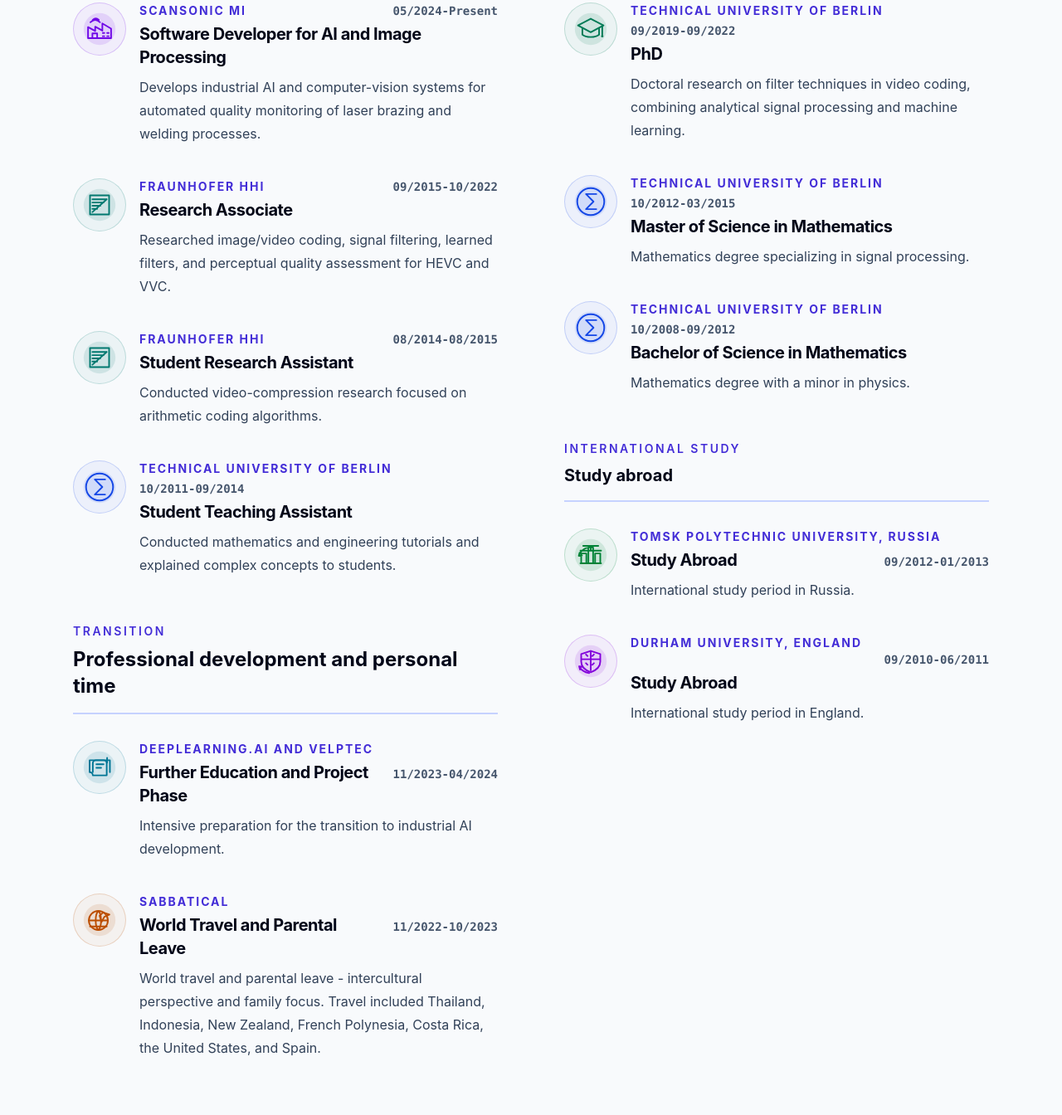
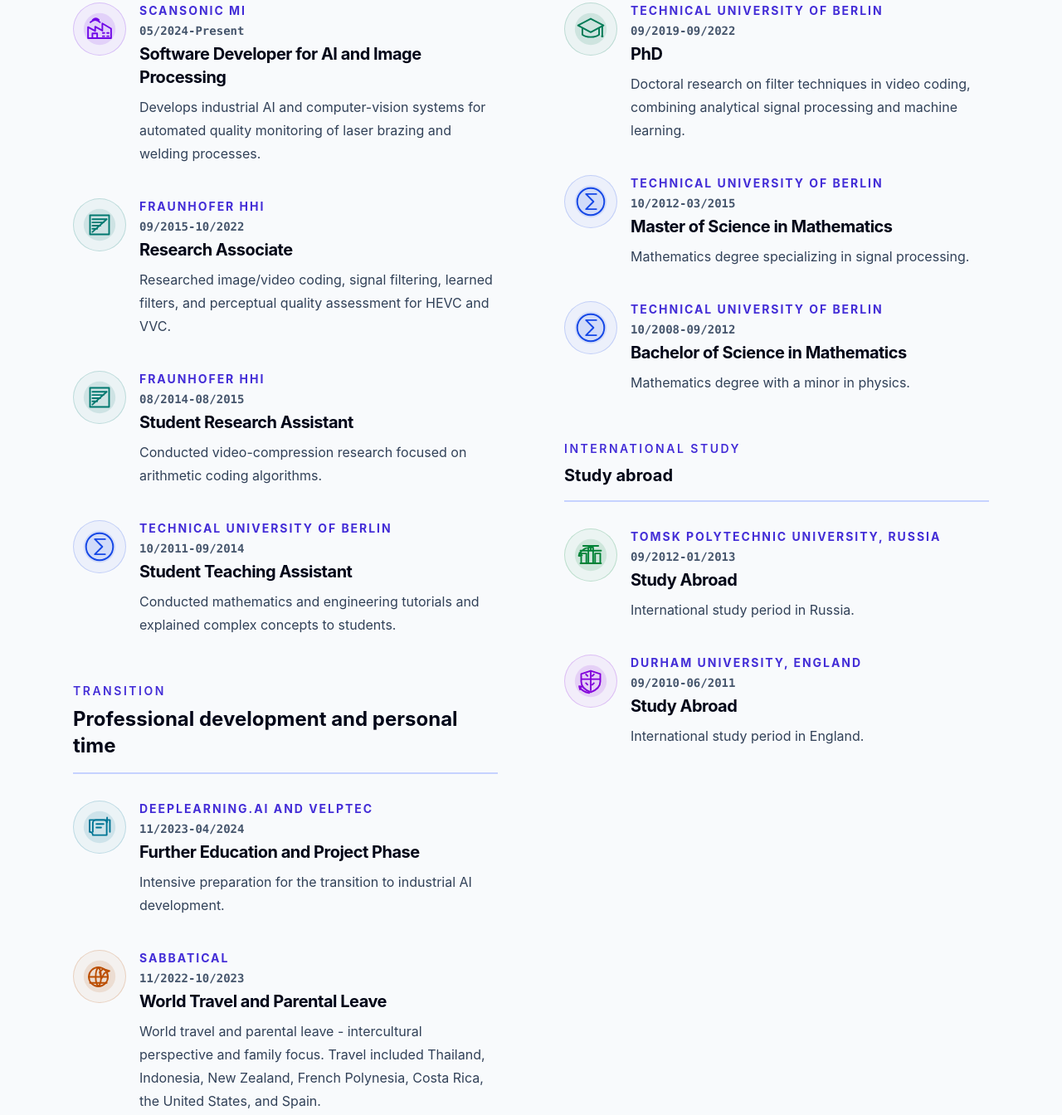
Before and after one commit to JohannesErfurt/JohannesErfurt.github.io, an Astro site: page / in a window 1280 px wide. Shown: the part 2006-3350 px from the top of the page at 83% size. Built offline with nearby package versions, Linux system fonts and the light colour scheme; Astro itself is replaced by a stand-in of ours.

Commit message:
refactor: move timeline dates above roles

```diff
--- a/docs/project-status.md
+++ b/docs/project-status.md
@@ -48,6 +48,16 @@
   privacy scored 100/100/100/100 for Performance/Accessibility/Best Practices/SEO).
 
 ## Iteration log
+
+2026-07-24 — Timeline date-layout redesign — complete
+Result: Moved every Experience, Transition, Education, and Study Abroad period
+to a muted line above its role title, giving titles full width and eliminating
+right-side crowding.
+Evidence: `npm run check` -> 25 files, 0 diagnostics; `npm test` -> 7 passed;
+`npm run build` -> 3 static pages built.
+Commit: `refactor: move timeline dates above roles` (this iteration)
+Blockers: none
+Next: H-007 — validate the live GitHub Pages deployment
 
 2026-07-24 — Further-education date alignment — complete
 Result: Changed the Transition title row to a fixed two-column grid so the
--- a/src/components/ExperienceTimeline.astro
+++ b/src/components/ExperienceTimeline.astro
@@ -34,11 +34,25 @@
 ---
 
 <style is:global>
-  section[aria-labelledby="career-transition-title"] .mt-1.flex.flex-wrap.items-baseline.justify-between {
-    display: grid;
-    grid-template-columns: minmax(0, 1fr) auto;
-    align-items: baseline;
-    column-gap: 1rem;
+  section[aria-labelledby="work-experience-title"] > ol > li > article > div > div > .flex.flex-wrap.items-baseline.justify-between,
+  section[aria-labelledby="education-title"] > ol > li > article > div > div > .flex.flex-wrap.items-baseline.justify-between,
+  section[aria-labelledby="study-abroad-title"] article:not([data-timeline-id="tomsk-study-abroad"]) .flex.flex-wrap.items-baseline.justify-between {
+    display: block;
+  }
+
+  section[aria-labelledby="work-experience-title"] > ol > li > article > div > div > .flex.flex-wrap.items-baseline.justify-between .font-mono,
+  section[aria-labelledby="education-title"] > ol > li > article > div > div > .flex.flex-wrap.items-baseline.justify-between .font-mono,
+  section[aria-labelledby="study-abroad-title"] article:not([data-timeline-id="tomsk-study-abroad"]) .flex.flex-wrap.items-baseline.justify-between .font-mono {
+    display: block;
+    margin-top: 0.25rem;
+  }
+
+  section[aria-labelledby="career-transition-title"] .mt-1.flex.flex-wrap.items-baseline.justify-between,
+  article[data-timeline-id="tomsk-study-abroad"] .mt-1.flex.flex-wrap.items-baseline.justify-between {
+    display: flex;
+    flex-direction: column-reverse;
+    align-items: flex-start;
+    gap: 0.25rem;
   }
 </style>
 
```
